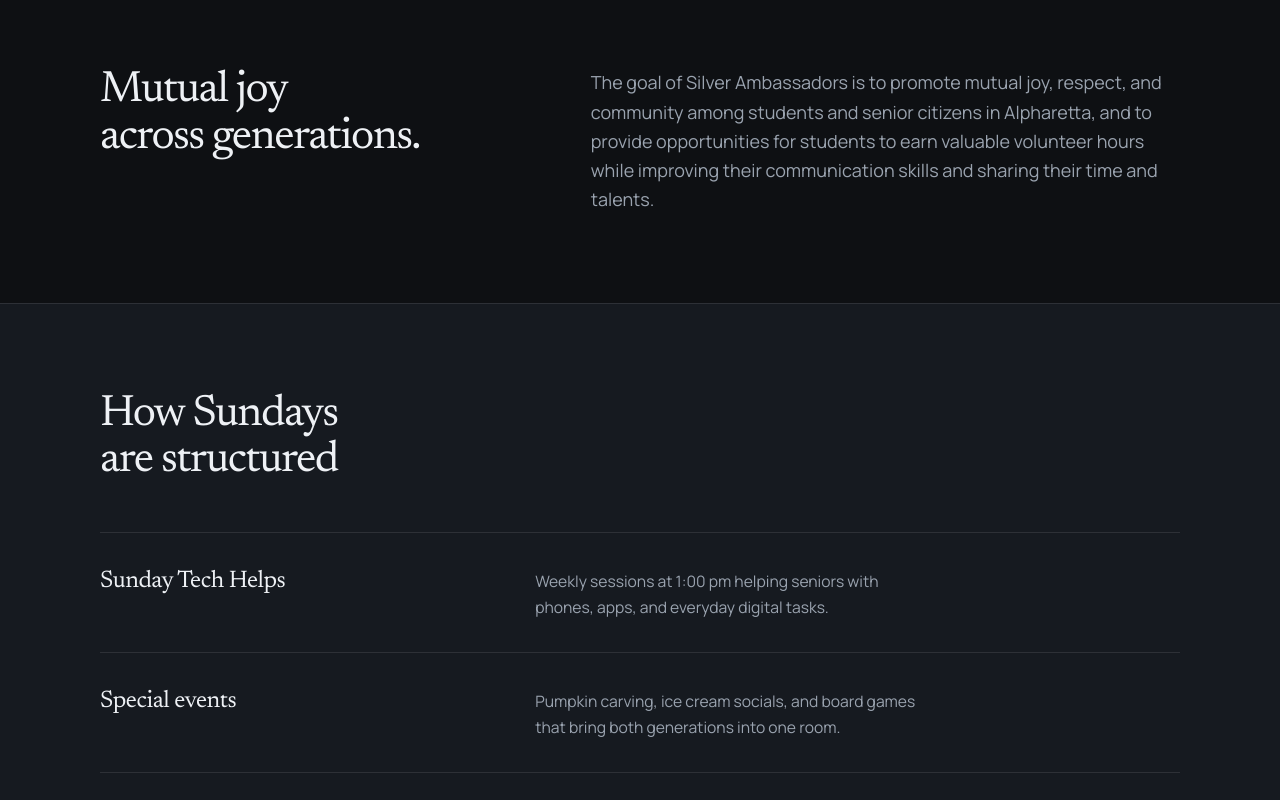
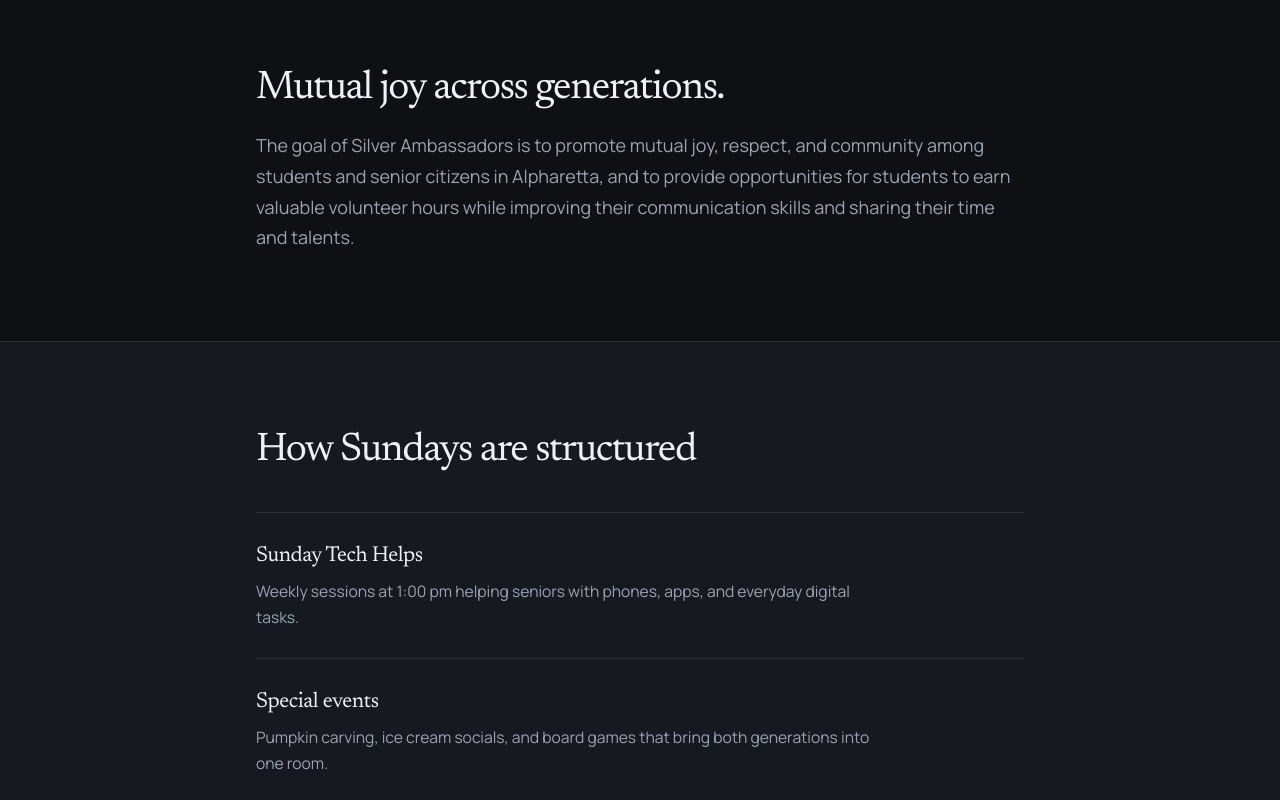
Before and after one commit to yasho1225/SilverAmbassadors, a Next.js app: page / in a window 1280 px wide. Shown: the part 820-1620 px from the top of the page. Built offline with nearby package versions, Linux system fonts and the light colour scheme; no server answers.

Commit message:
Tighten mission and Sundays into a single reading column
Drop the wide two-column split that left a dead gutter between
titles and copy so those sections read as one professional block.

Co-authored-by: Yashovardhan Inumukkala <yashoin1225@gmail.com>

```diff
--- a/src/components/MissionSection.tsx
+++ b/src/components/MissionSection.tsx
@@ -4,17 +4,15 @@ import { site } from "@/lib/content";
 export function MissionSection() {
   return (
     <section className="site-pad section-y" aria-labelledby="mission">
-      <div className="site-container-wide grid gap-8 lg:grid-cols-[minmax(0,0.42fr)_minmax(0,0.58fr)] lg:items-start lg:gap-16">
+      <div className="site-container-wide max-w-3xl">
         <Reveal>
           <h2
             id="mission"
-            className="display text-[clamp(1.85rem,3.5vw,2.75rem)] text-ink"
+            className="display text-[clamp(1.85rem,3.2vw,2.5rem)] text-ink"
           >
             Mutual joy across generations.
           </h2>
-        </Reveal>
-        <Reveal delay={0.06}>
-          <p className="text-[1.05rem] leading-relaxed text-muted sm:text-lg sm:leading-relaxed">
+          <p className="mt-5 text-[1.05rem] leading-[1.7] text-muted sm:text-lg sm:leading-[1.7]">
             {site.mission}
           </p>
         </Reveal>
--- a/src/components/WhatWeDo.tsx
+++ b/src/components/WhatWeDo.tsx
@@ -20,12 +20,12 @@ export function WhatWeDo() {
     const ctx = gsap.context(() => {
       gsap.fromTo(
         rows,
-        { opacity: 0, y: 16 },
+        { opacity: 0, y: 14 },
         {
           opacity: 1,
           y: 0,
-          duration: 0.6,
-          stagger: 0.08,
+          duration: 0.55,
+          stagger: 0.07,
           ease: "power3.out",
           scrollTrigger: { trigger: el, start: "top 80%", once: true },
         },
@@ -41,26 +41,26 @@ export function WhatWeDo() {
       className="site-pad section-y border-y border-line bg-surface"
       aria-labelledby="what-we-do"
     >
-      <div className="site-container-wide">
+      <div className="site-container-wide max-w-3xl">
         <h2
           id="what-we-do"
-          className="display max-w-[18ch] text-[clamp(1.85rem,3.5vw,2.75rem)] text-ink"
+          className="display text-[clamp(1.85rem,3.2vw,2.5rem)] text-ink"
         >
           How Sundays are structured
         </h2>
 
-        <ul className="mt-12 divide-y divide-line border-y border-line">
+        <ul className="mt-10 space-y-0 divide-y divide-line border-y border-line">
           {site.activities.map((activity) => (
             <li
               key={activity.title}
               data-step
-              className="grid gap-3 py-8 md:grid-cols-[minmax(0,0.38fr)_minmax(0,0.62fr)] md:gap-10"
+              className="py-7"
               style={{ opacity: 0 }}
             >
-              <h3 className="font-display text-xl tracking-[-0.02em] text-ink sm:text-2xl">
+              <h3 className="font-display text-xl tracking-[-0.02em] text-ink sm:text-[1.35rem]">
                 {activity.title}
               </h3>
-              <p className="max-w-[40ch] text-[0.98rem] leading-relaxed text-muted md:pt-1">
+              <p className="mt-2 max-w-[40rem] text-[0.98rem] leading-relaxed text-muted">
                 {activity.detail}
               </p>
             </li>
```
